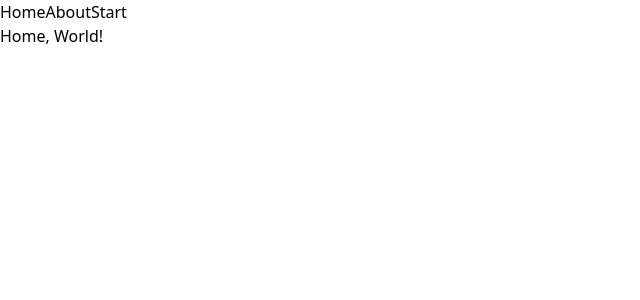
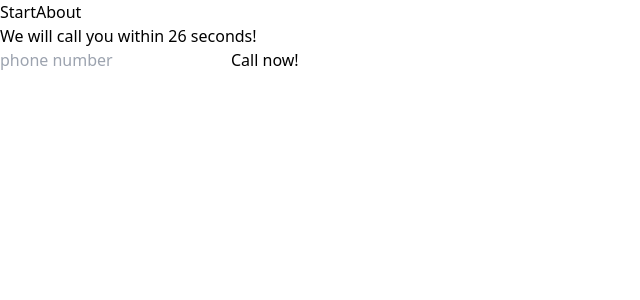
Before and after one commit to jakub-lesniewski/web-apps-workshop, a Vue app in the folder frontend/: page / in a window 1280 px wide. Shown: the top 300 px of the page, without its empty margins (0-640 px from the left). Built offline with nearby package versions, Linux system fonts and the light colour scheme.

Commit message:
changed home routing to Start

```diff
--- a/frontend/src/App.vue
+++ b/frontend/src/App.vue
@@ -1,9 +1,8 @@
 <template>
   <div>
     <nav class="flex justify-center gap-10 border p-5">
-      <router-link to="/">Home</router-link>
+      <router-link to="/">Start</router-link>
       <router-link to="/about">About</router-link>
-      <router-link to="/start">Start</router-link>
     </nav>
 
     <main class="flex h-screen items-center justify-center">
--- a/frontend/src/router.js
+++ b/frontend/src/router.js
@@ -3,8 +3,8 @@ import { createRouter, createWebHistory } from "vue-router";
 const routes = [
   {
     path: "/",
-    name: "Home",
-    component: () => import("./views/Home.vue"),
+    name: "Start",
+    component: () => import("./views/Start.vue"),
   },
   {
     path: "/about",
@@ -12,13 +12,8 @@ const routes = [
     component: () => import("./views/About.vue"),
   },
   {
-    path: "/start",
-    name: "Start",
-    component: () => import("./views/Start.vue"),
-  },
-  {
     path: "/ringing",
-    name: "ringing",
+    name: "Ringing",
     component: import("./views/Ringing.vue"),
     props: true,
   },
--- a/frontend/src/views/Home.vue
+++ /dev/null
@@ -1,11 +0,0 @@
-<template>
-  <div>
-    <h1>Home, World!</h1>
-  </div>
-</template>
-
-<script>
-export default {
-  name: "Home",
-};
-</script>
--- a/frontend/src/views/Start.vue
+++ b/frontend/src/views/Start.vue
@@ -36,7 +36,7 @@ export default {
       });
 
       let response = await responseStream.json();
-      this.$router.push({ name: "ringing", params: { callsId: response.id } });
+      this.$router.push({ name: "Ringing", params: { callsId: response.id } });
     },
   },
 };
```
